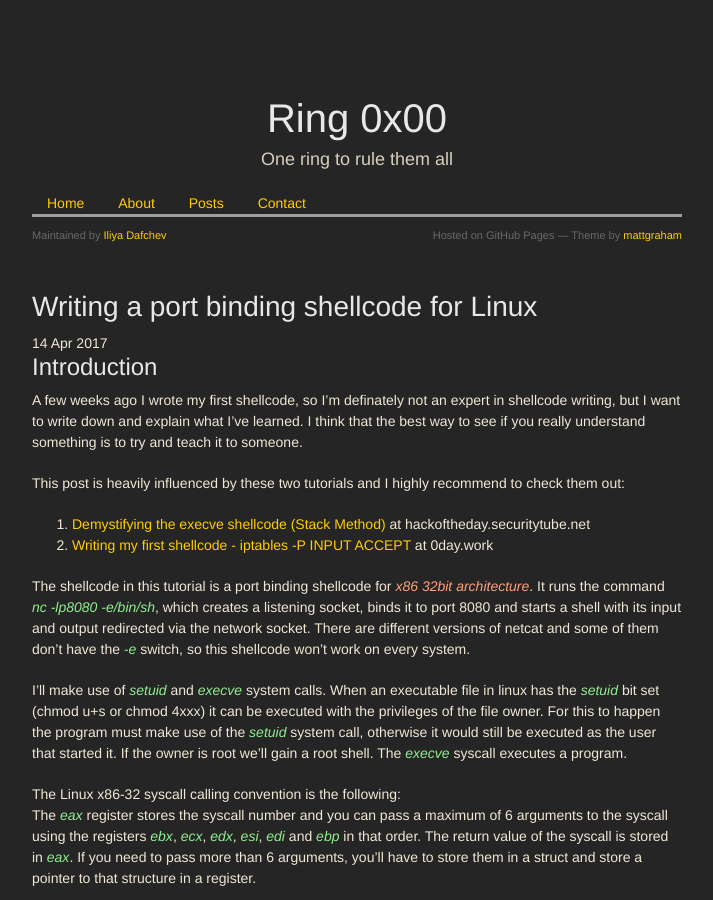
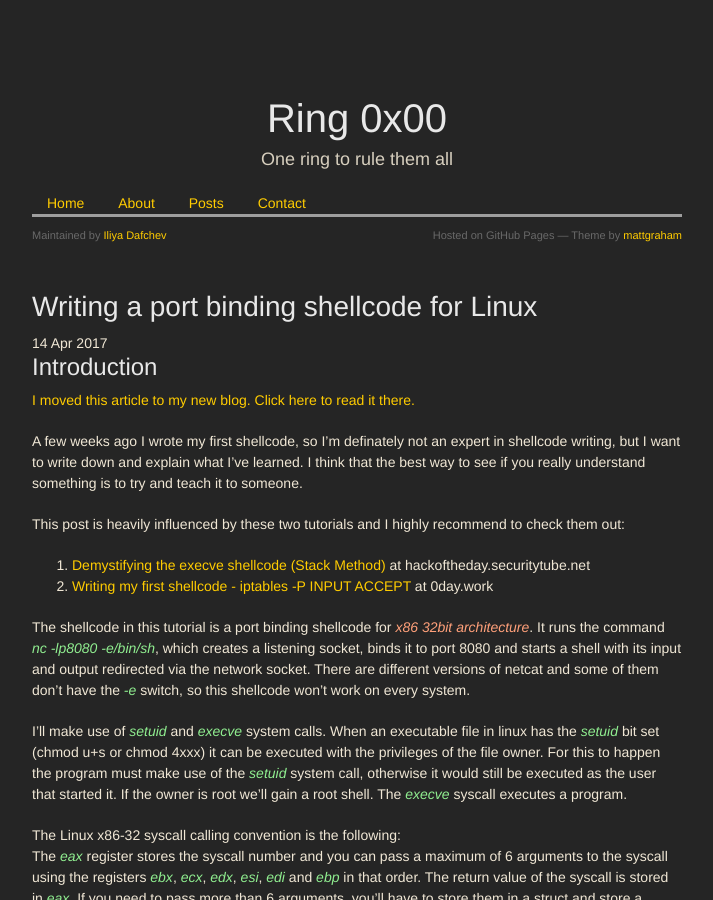
Before and after one commit to idafchev/idafchev.github.io, a Jekyll site: the page built from _posts/2017-04-14-writing_linux_shellcode.md, in a window 1280 px wide and 900 px high. Shown: the whole window, without its empty margins (283-996 px from the left). Built offline with Jekyll 4.4.1, drawn with Linux system fonts in a browser that asks for light colours; nearby versions of some CDN libraries; some web fonts are replaced; comment, search, counter and statistics services are not loaded.

Commit message:
Update 2017-04-14-writing_linux_shellcode.md

```diff
--- a/_posts/2017-04-14-writing_linux_shellcode.md
+++ b/_posts/2017-04-14-writing_linux_shellcode.md
@@ -8,6 +8,7 @@
 ---
 
 ## Introduction
+[I moved this article to my new blog. Click here to read it there.](https://idafchev.github.io/blog/writing_linux_shellcode/)
 
 A few weeks ago I wrote my first shellcode, so I'm definately not an expert in shellcode writing, but I want to write down and explain what I've learned.
 I think that the best way to see if you really understand something is to try and teach it to someone.
```
